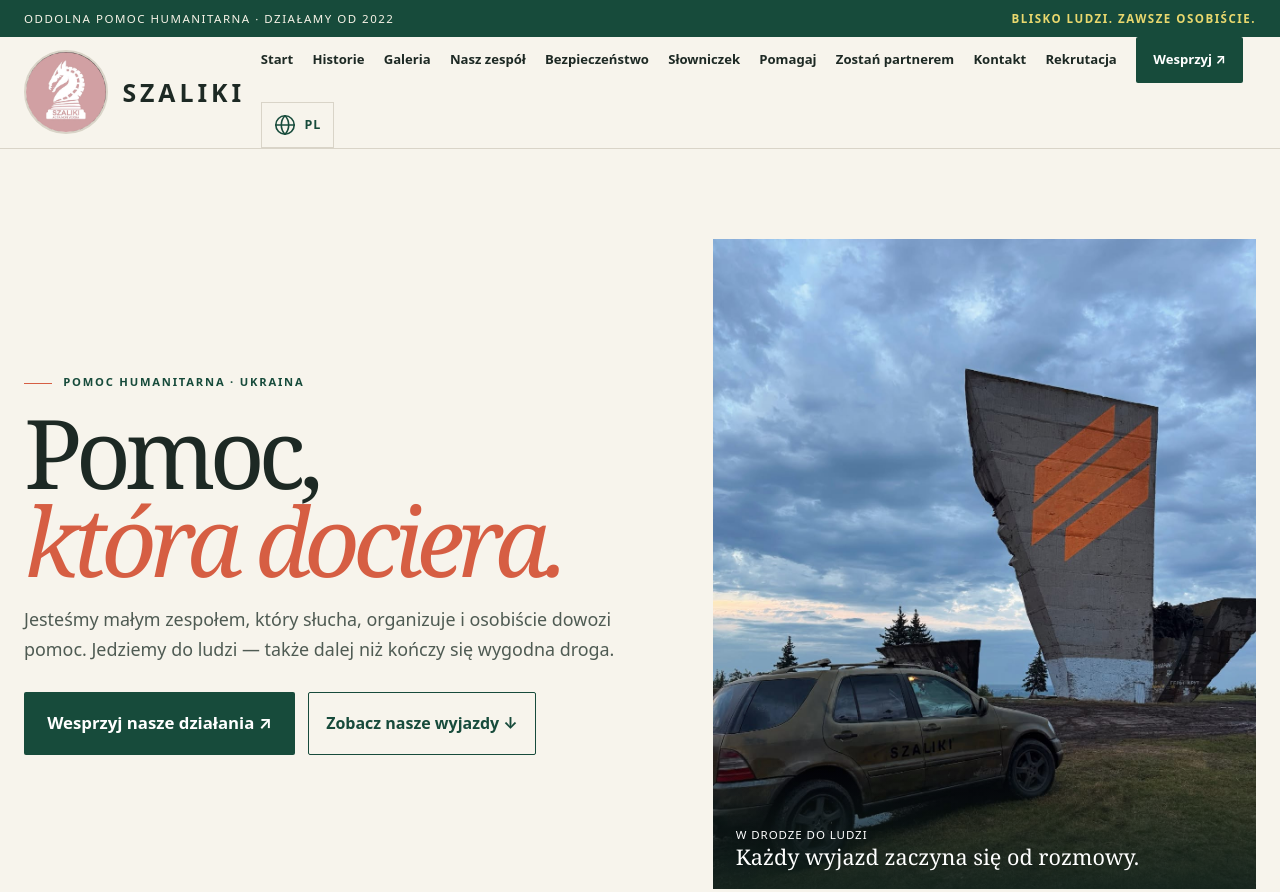
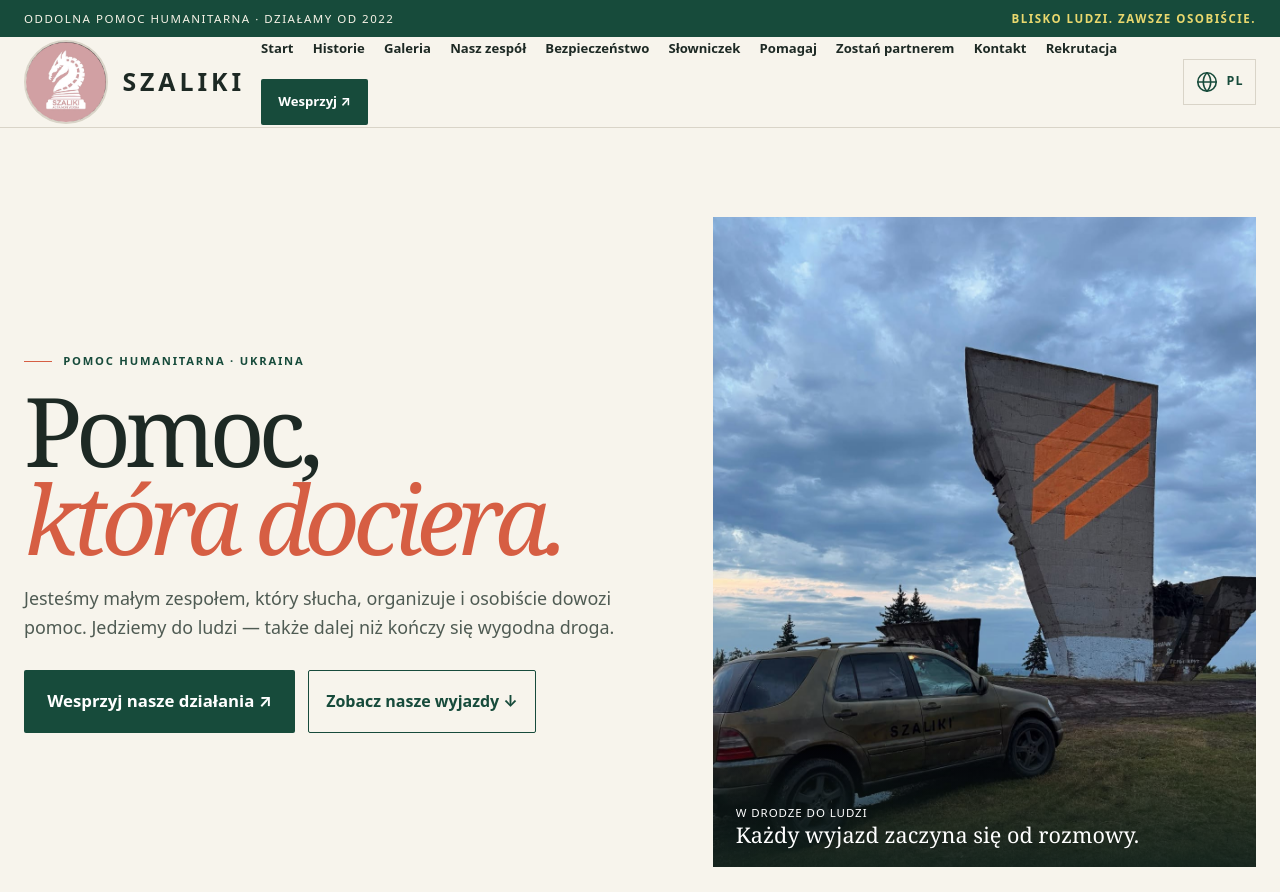
Before and after one commit to sarahjohanna92/SZALIKI, a plain HTML site: page index.html in a window 1280 px wide. Shown: the top 892 px of the page. Drawn offline with Linux system fonts and the light colour scheme.

Commit message:
Move language selector to header corner

```diff
--- a/style.css
+++ b/style.css
@@ -282,3 +282,10 @@ p{ text-wrap:pretty }
 .nav .language-menu svg{width:24px;height:24px}
 @media(max-width:900px){.nav .brand img{width:72px;height:72px}}
 @media(max-width:560px){.nav .brand img{width:68px;height:68px}}
+
+/* Language switch: visible at the right edge of the header, separate from navigation links */
+.site-header{position:sticky;isolation:isolate}
+.nav{padding-right:5.25rem}
+.nav .language-menu{position:absolute;right:max(24px,calc((100vw - 1240px)/2));top:50%;transform:translateY(-50%);margin:0}
+@media(max-width:900px){.nav{padding:1rem 5.25rem 1rem 0}.nav .language-menu{top:1rem;right:max(16px,calc((100vw - 500px)/2))}}
+@media(max-width:560px){.nav{padding-right:4.5rem}.nav .language-menu{right:16px;top:1rem}}(max-width:560px){.nav{padding-right:4.5rem}.nav .language-menu{right:16px;top:1rem}}
```
